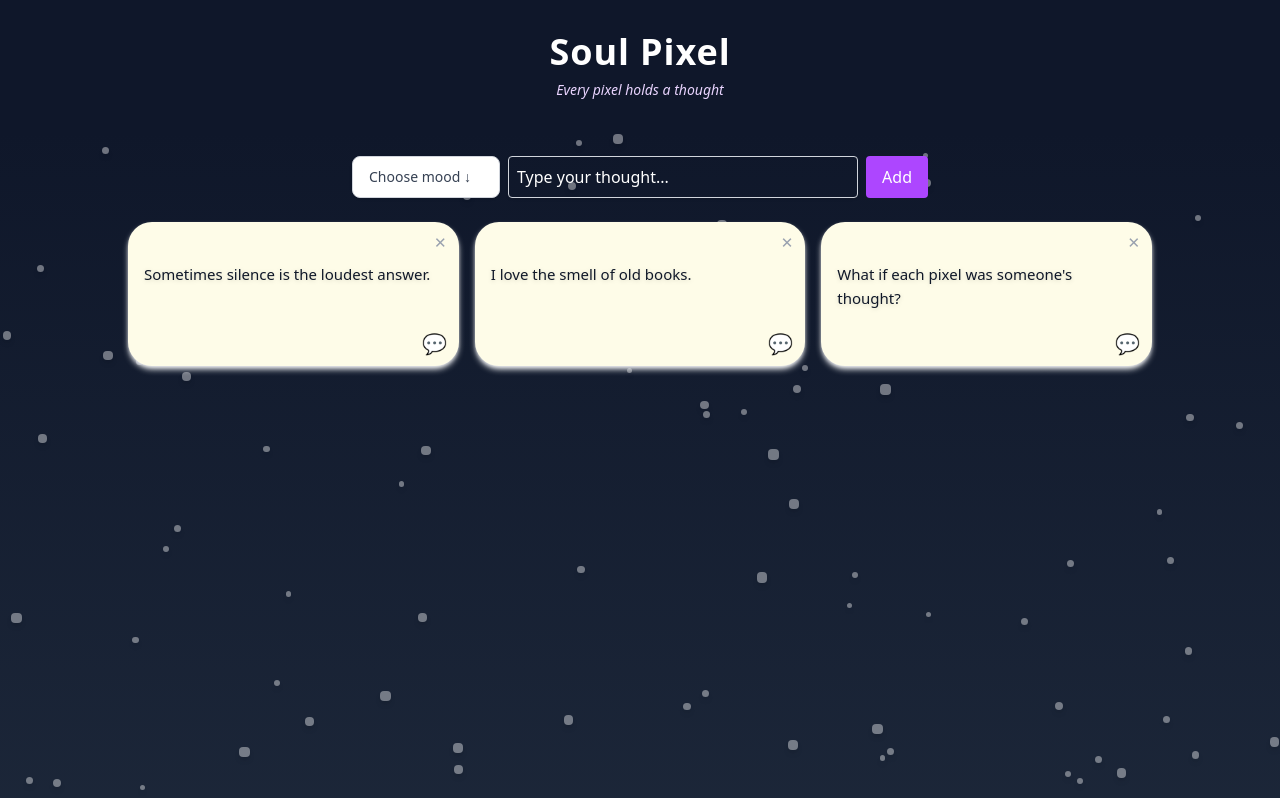
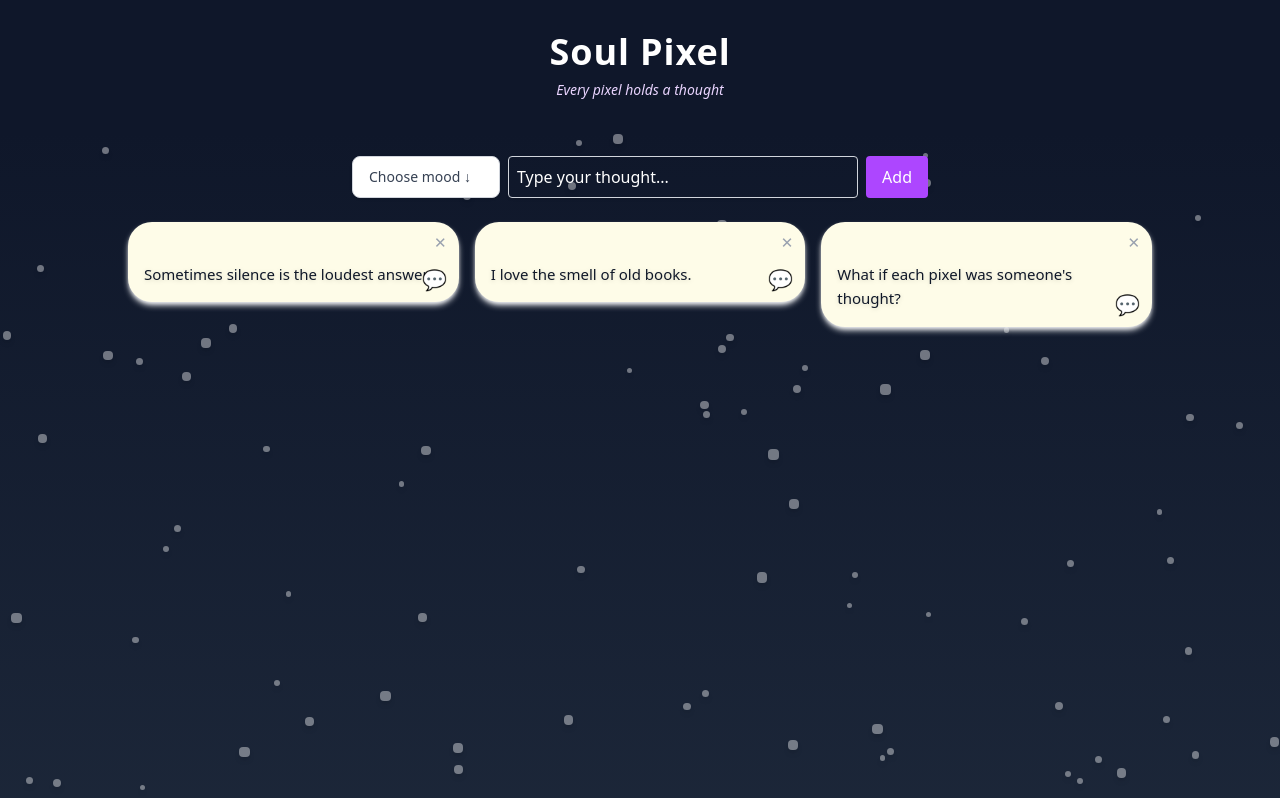
Before and after one commit to sashashreyder/soulpixels, a React (Vite) app: page / in a window 1280 px wide. Shown: the top 798 px of the page. Built offline with nearby package versions, Linux system fonts and the light colour scheme.

Commit message:
Comments Added

```diff
--- a/src/components/ThoughtCard.tsx
+++ b/src/components/ThoughtCard.tsx
@@ -1,6 +1,7 @@
 import { useState } from 'react'
 import { motion } from 'framer-motion'
 
+// Define the props that this card receives
 type ThoughtCardProps = {
   text: string
   mood?: string
@@ -20,8 +21,10 @@ export default function ThoughtCard({
   onExpandToggle,
   onAddComment
 }: ThoughtCardProps) {
+  // State for the comment textarea
   const [comment, setComment] = useState('')
 
+  // Called when the user clicks "Submit"
   const handleSubmit = () => {
     if (comment.trim()) {
       onAddComment(comment)
@@ -29,6 +32,7 @@ export default function ThoughtCard({
     }
   }
 
+  // Background color based on the selected mood
   const moodColor = {
     '😊': 'bg-pink-100',
     '😔': 'bg-blue-50',
@@ -46,9 +50,10 @@ export default function ThoughtCard({
       className={`
         relative ${moodColor}
         w-full ${isExpanded ? 'max-w-xl h-auto' : ''}
-        min-h-36 p-4 rounded-3xl shadow-md shadow-gray-100 text-[15px] leading-relaxed text-gray-800
+        p-4 rounded-3xl shadow-md shadow-gray-100 text-[15px] leading-relaxed text-gray-800
       `}
     >
+      {/* Delete button — only visible when not expanded */}
       {!isExpanded && (
         <button
           onClick={onDelete}
@@ -58,15 +63,17 @@ export default function ThoughtCard({
         </button>
       )}
 
+      {/* Mood emoji in the top left */}
       {mood && (
         <div className="absolute top-2 left-3 text-xl">{mood}</div>
       )}
 
-<p className="whitespace-pre-wrap mt-6 font-hand text-gray-900 drop-shadow-sm">
-  {text}
-</p>
+      {/* Main thought text */}
+      <p className="whitespace-pre-wrap mt-6 font-hand text-gray-900 drop-shadow-sm">
+        {text}
+      </p>
 
-
+      {/* Expand button — shows comment section */}
       {!isExpanded && (
         <button
           onClick={onExpandToggle}
@@ -76,8 +83,10 @@ export default function ThoughtCard({
         </button>
       )}
 
+      {/* Expanded comment section */}
       {isExpanded && (
         <div className="mt-4">
+          {/* Comment input */}
           <textarea
             value={comment}
             onChange={(e) => setComment(e.target.value)}
@@ -85,6 +94,8 @@ export default function ThoughtCard({
             className="w-full p-2 border rounded-md bg-white/70"
             rows={3}
           />
+
+          {/* Submit + Close buttons */}
           <div className="flex gap-2 mt-2">
             <button
               onClick={handleSubmit}
@@ -99,6 +110,8 @@ export default function ThoughtCard({
               Close
             </button>
           </div>
+
+          {/* Display list of comments if any */}
           {comments.length > 0 && (
             <div className="mt-4 space-y-2">
               {comments.map((c, i) => (
```
Also changed, not shown: src/App.tsx (+25 -4 lines), src/components/PixelSky.tsx (+17 -0 lines).
